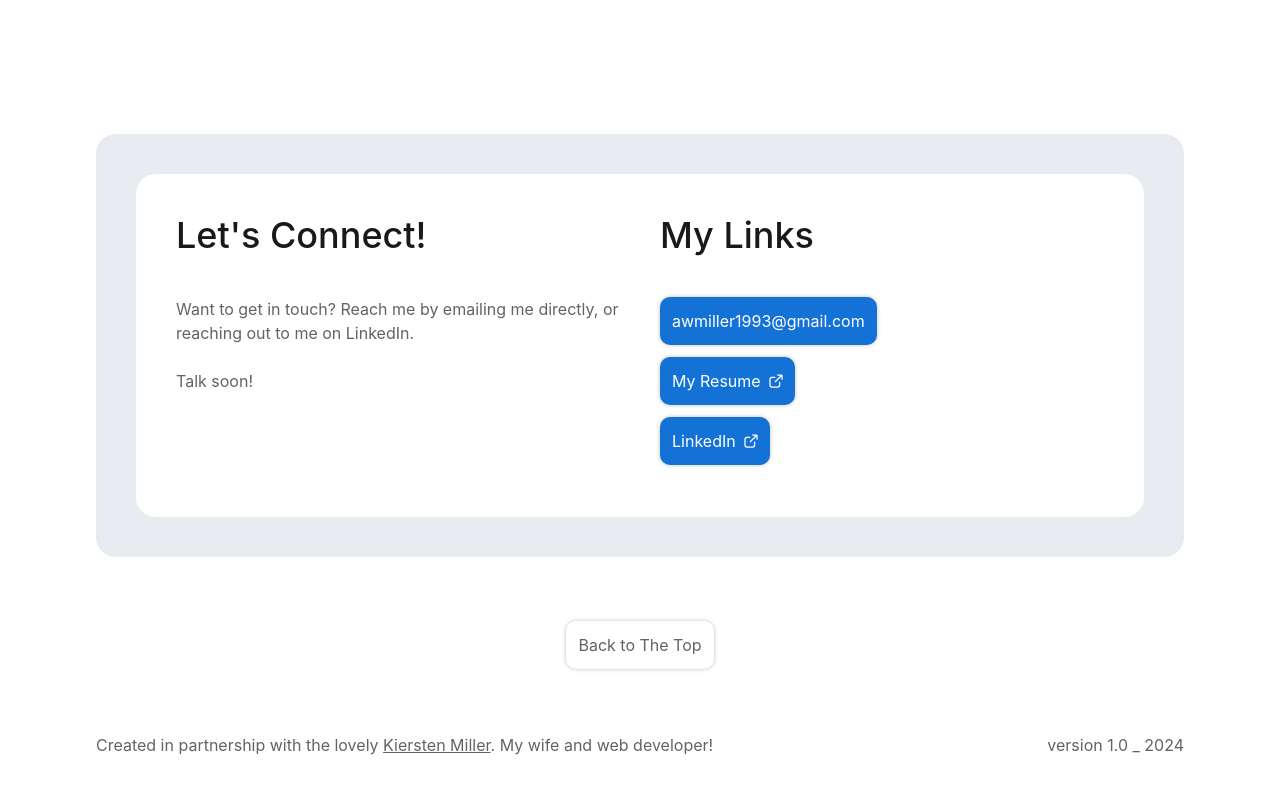
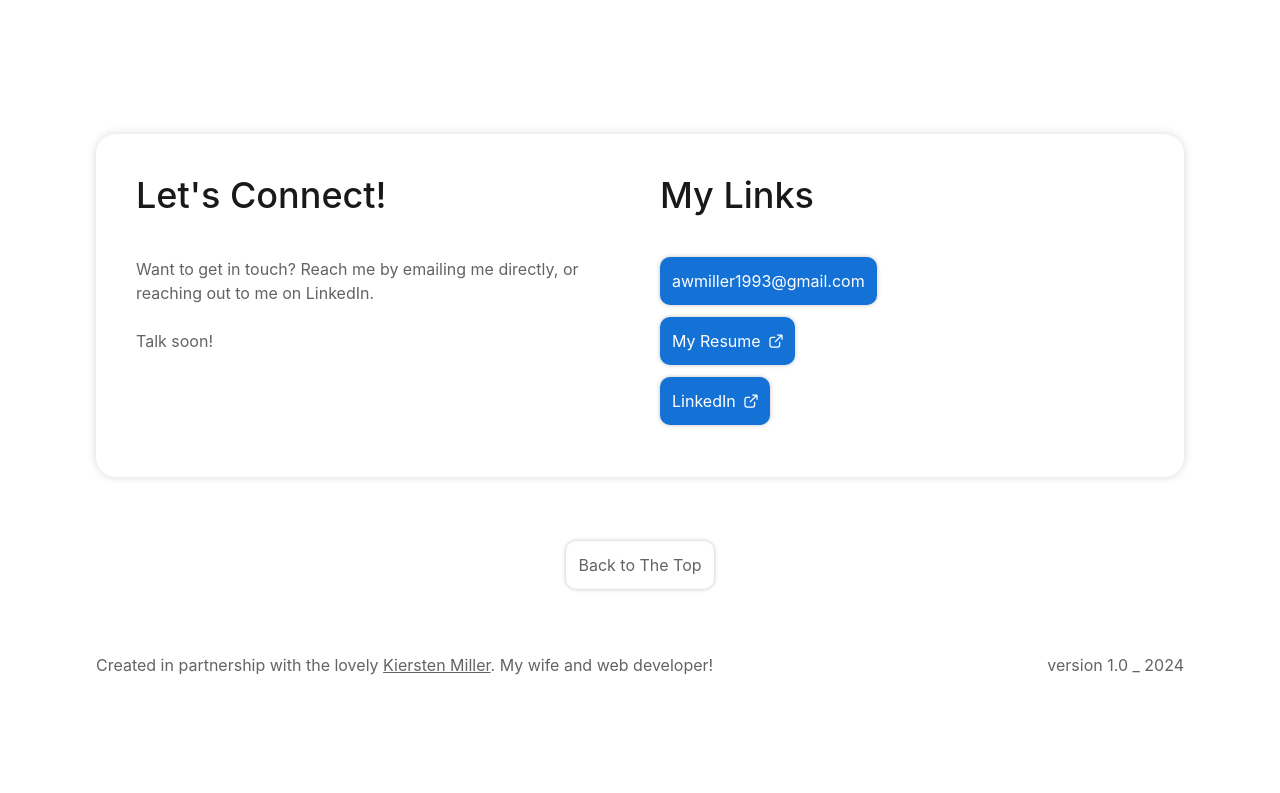
Before and after one commit to KierstenMiller/aaron-miller-portfolio-website, a Next.js app: page / in a window 1280 px wide. Shown: the part 1881-2674 px from the top of the page. After the commit the page ends 2622 px from the top, so only its background shows below. Built offline with nearby package versions, Linux system fonts and the light colour scheme.

Commit message:
Replacing gray-container with box-shadow

```diff
--- a/app/page.module.scss
+++ b/app/page.module.scss
@@ -112,14 +112,10 @@
 }
 
 .gray-container {
-    background: $light-gray;
-    padding: $desktop-gap;
-    border-radius: 20px;
     margin-top: $desktop-gutter;
 
     @media screen and (max-width: $mobile-max) {
         margin-top: $mobile-gutter;
-        padding: $mobile-gap;
     }
 }
 
@@ -129,6 +125,7 @@
     grid-template-columns: 1fr 1fr;
     gap: $desktop-gap;
     padding: $desktop-gap;
+    box-shadow: 0px 0px 10px 0px rgba(0, 0, 0, 0.15);
     border-radius: 20px;
 
     @media screen and (max-width: $mobile-max) {
```
